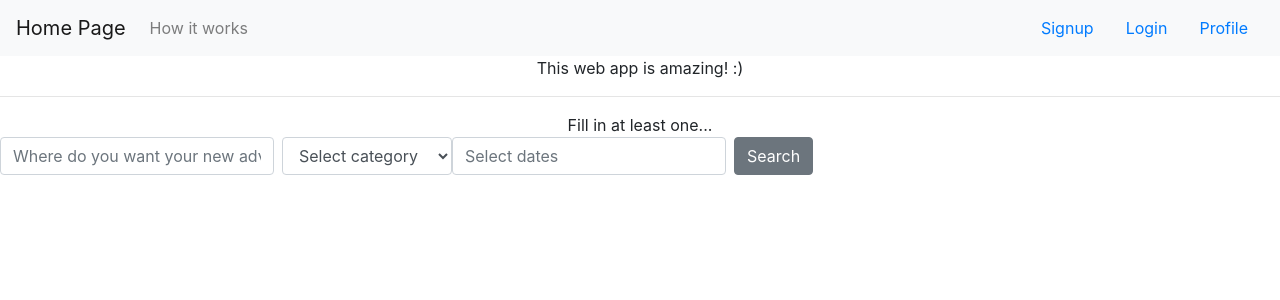
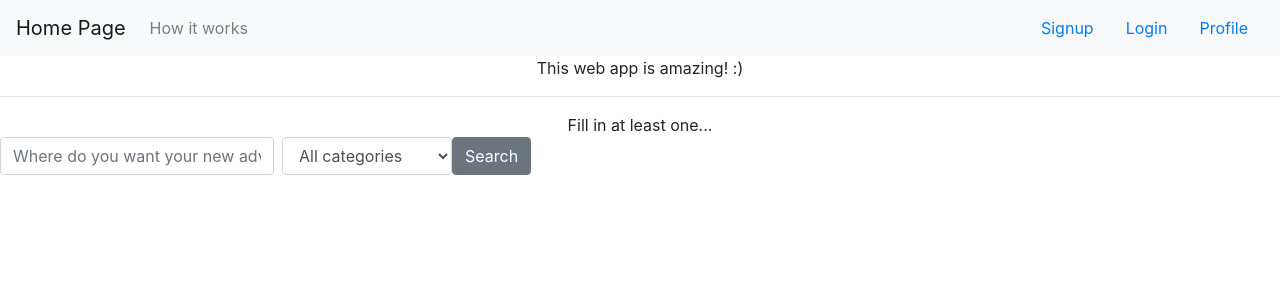
Before and after one commit to atowarek/beLocal-finalproject, a React (Create React App) app in the folder client/: page / in a window 1280 px wide. Shown: the top 300 px of the page. Built offline with nearby package versions, Linux system fonts and the light colour scheme; no server answers.

Commit message:
fix: form for searching

```diff
--- a/client/src/Components/search.jsx
+++ b/client/src/Components/search.jsx
@@ -48,24 +48,14 @@ class Search extends React.Component{
           placeholder='Select category'
           value= {category}
           onChange= {this.handleChange}>
-          <option>Select category</option> //change css for this to #999
+          <option value= ' '>All categories</option> //change css for this to #999
           <option>Food and Drinks</option>
           <option>Cycling</option>
           <option>Crafts</option>
           <option>Animals</option>
           <option>Dancing</option>
         </Input>
-      </FormGroup>
-        <FormGroup className='mb-2 mr-sm-2 mb-sm-0'>
-          <Input
-            type='calendar'
-            name='calendar'
-            id='calendar'
-            placeholder='Select dates'
-            //onChange={handleChange}
-          />
         </FormGroup>
-
         <Button>Search</Button>
       </Form>
     )
```
